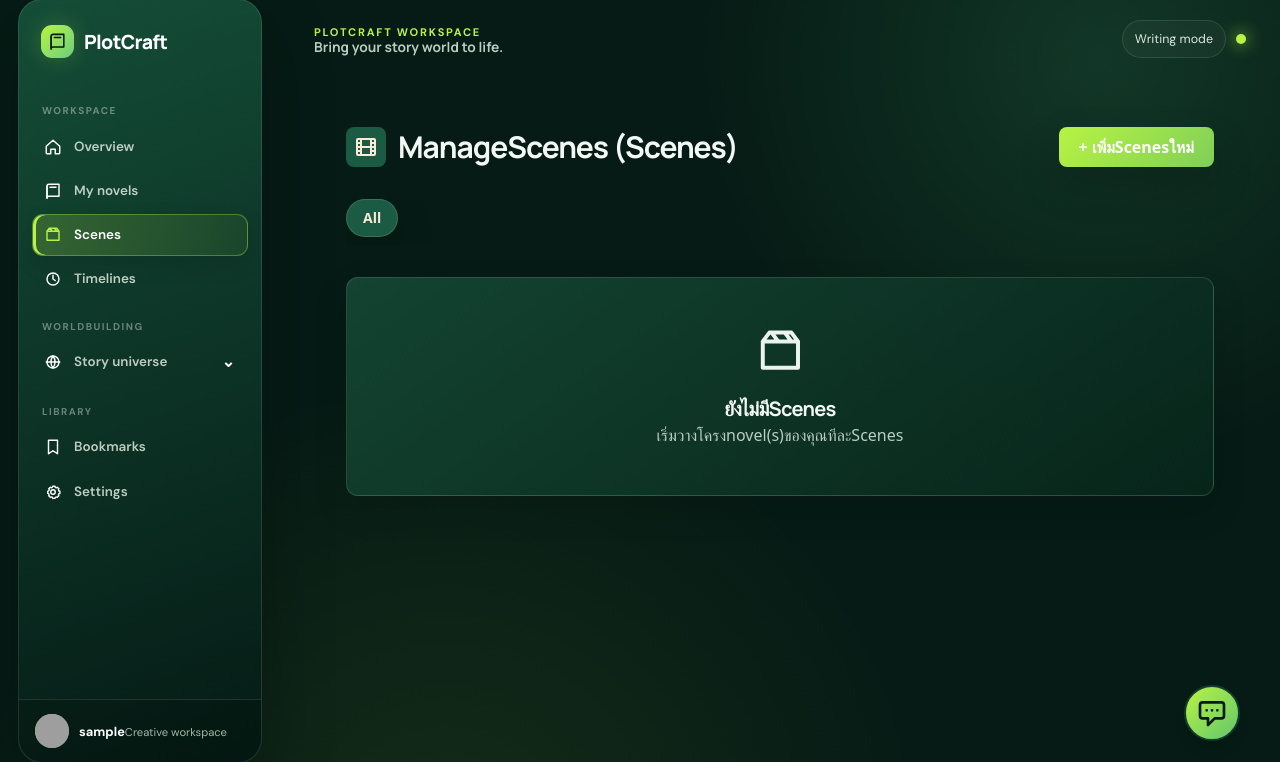
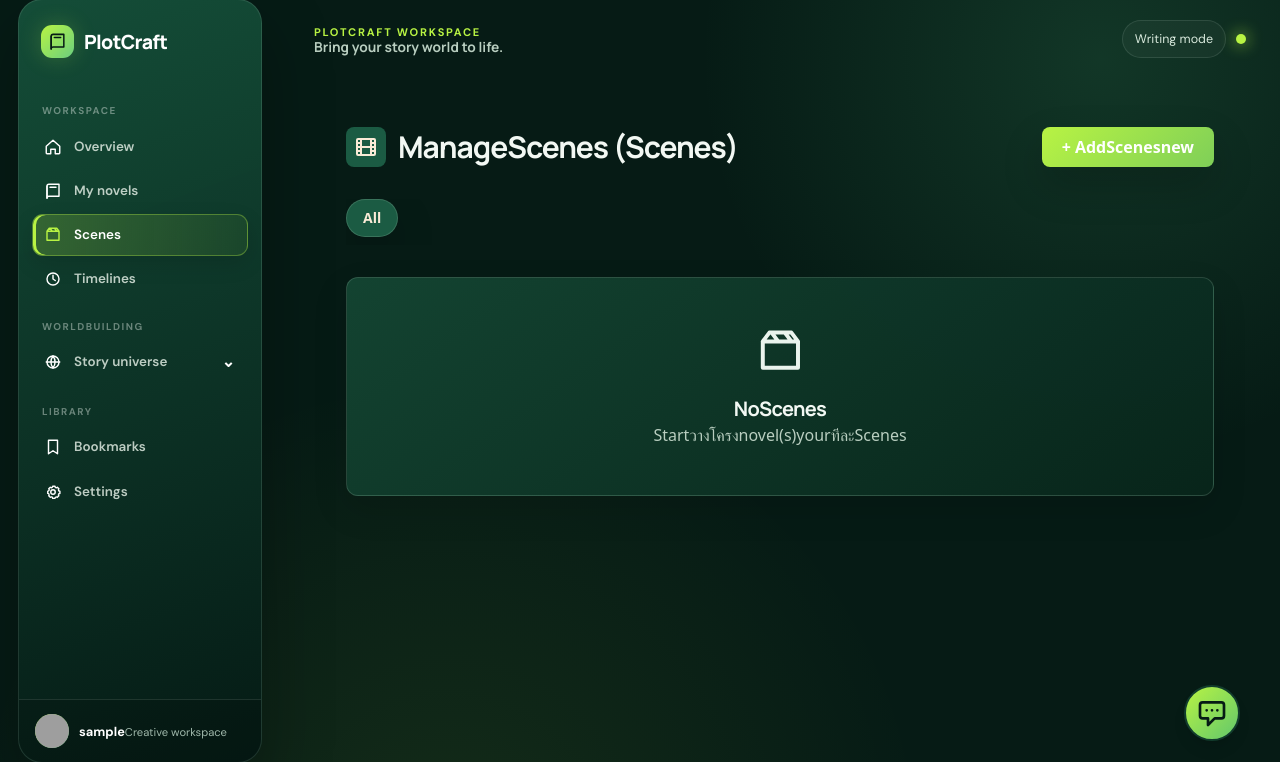
Before and after one commit to maythiya/plotcraft, a Django app: page /scenes/ in a window 1280 px wide. Shown: the part 19-781 px from the top of the page. Run offline with Django 5.2, Linux system fonts and the light colour scheme; the visitor is signed in with stand-in values (Sample User, id 1); data that the repository does not hold is empty; some libraries are stand-ins or nearby versions; grey boxes are pictures that could not be loaded.

Commit message:
fix(i18n): complete English interface translation

```diff
--- a/plotcraft/templates/scenes/scene_list.html
+++ b/plotcraft/templates/scenes/scene_list.html
@@ -14,7 +14,7 @@
         <h1 class="text-3xl font-bold text-[#2F4F4F]">ManageScenes (Scenes)</h1>
       </div>
     <a href="{% url 'plotcraft:scene_create' %}" class="px-5 py-2 bg-[#DAA520] hover:bg-[#b8860b] text-white rounded-lg shadow-md transition font-bold flex items-center gap-2">
-        + เพิ่มScenesใหม่
+        + AddScenesnew
       </a>
     </div>
 
@@ -50,7 +50,7 @@
     {% if selected_project %}
     <div class="mb-6 border-b border-[#2F4F4F]/10 pb-2">
         <h2 class="text-xl font-bold text-[#2F4F4F]">
-            Scenesในnovel(s): <span class="text-[#DAA520]">{{ selected_project.title }}</span>
+            Scenesinnovel(s): <span class="text-[#DAA520]">{{ selected_project.title }}</span>
         </h2>
     </div>
     {% endif %}
@@ -118,12 +118,12 @@
                     </a>
 
                     <form method="post" action="{% url 'plotcraft:scene_delete' scene.id %}"
-                          onsubmit="return confirm('คุณแน่ใจหรือไม่ว่าต้องการลบScenesนี้? หากลบแล้วไม่สามารถกู้คืนได้นะคะ!');"
+                          onsubmit="return confirm('youแน่ใจornotว่าต้องtheDeleteScenesนี้? หากDeleteyetnotสาcomeรถกู้คืนcanนะคะ!');"
                           class="w-full">
                         {% csrf_token %}
                         <button type="submit"
                                 class="w-full text-center text-red-600 hover:text-red-800 font-bold text-sm border border-red-600 px-4 py-2 rounded-lg hover:bg-red-600/10 transition">
-                            ลบScenes
+                            DeleteScenes
                         </button>
                     </form>
                 </div>
@@ -136,8 +136,8 @@
 
     <div class="text-center py-12 bg-white rounded-xl border border-[#FAEBD7]">
         <div class="text-5xl mb-4"><svg aria-hidden="true" class="pc-icon" viewBox="0 0 24 24"><path d="M4 7h16v12H4zM4 7l3-4h10l3 4M8 3l3 4M14 3l3 4"/></svg></div>
-        <h3 class="text-xl font-bold text-[#2F4F4F]">ยังไม่มีScenes</h3>
-        <p class="text-gray-500">เริ่มวางโครงnovel(s)ของคุณทีละScenes</p>
+        <h3 class="text-xl font-bold text-[#2F4F4F]">NoScenes</h3>
+        <p class="text-gray-500">Startวางโครงnovel(s)yourทีละScenes</p>
     </div>
 
     {% endif %}
```
